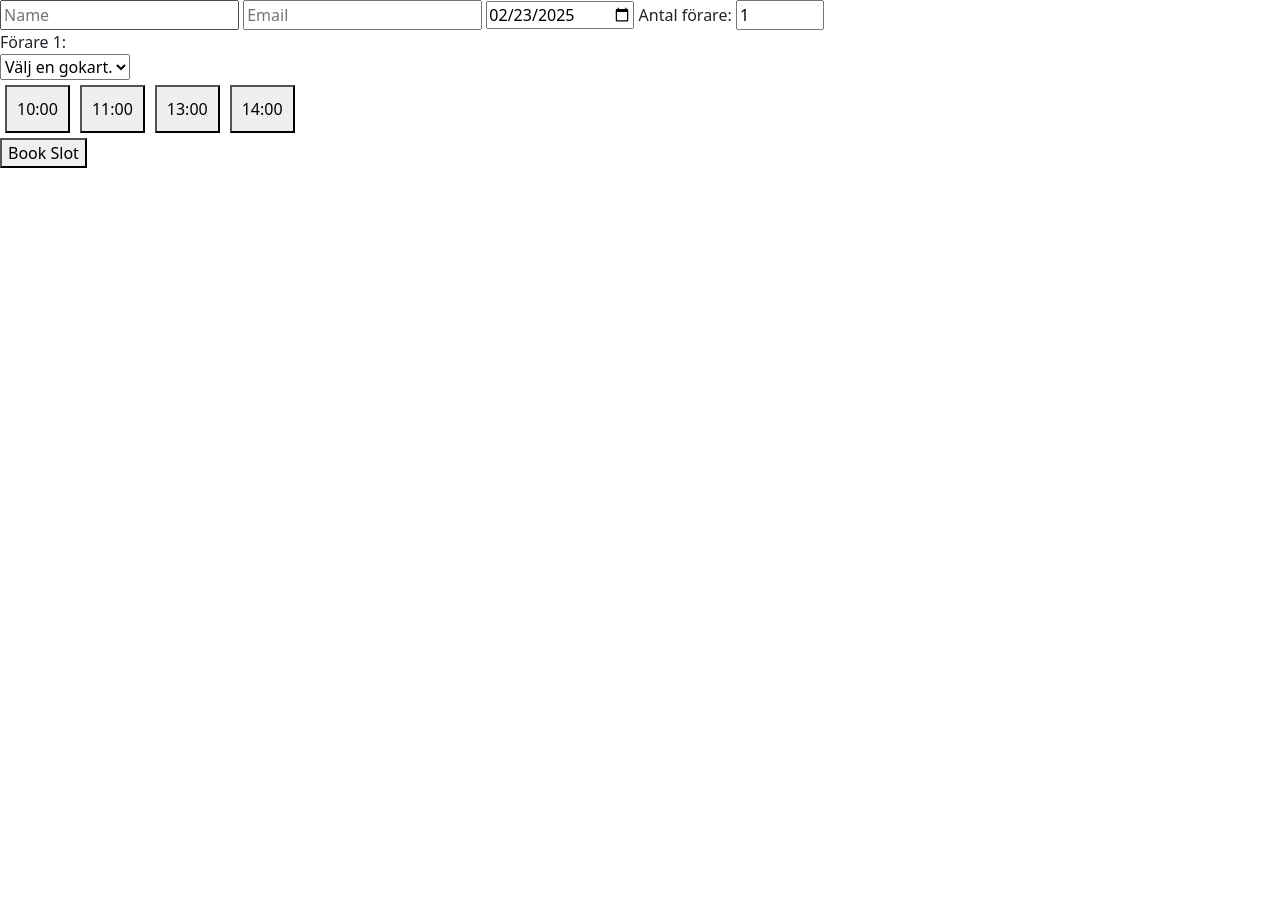
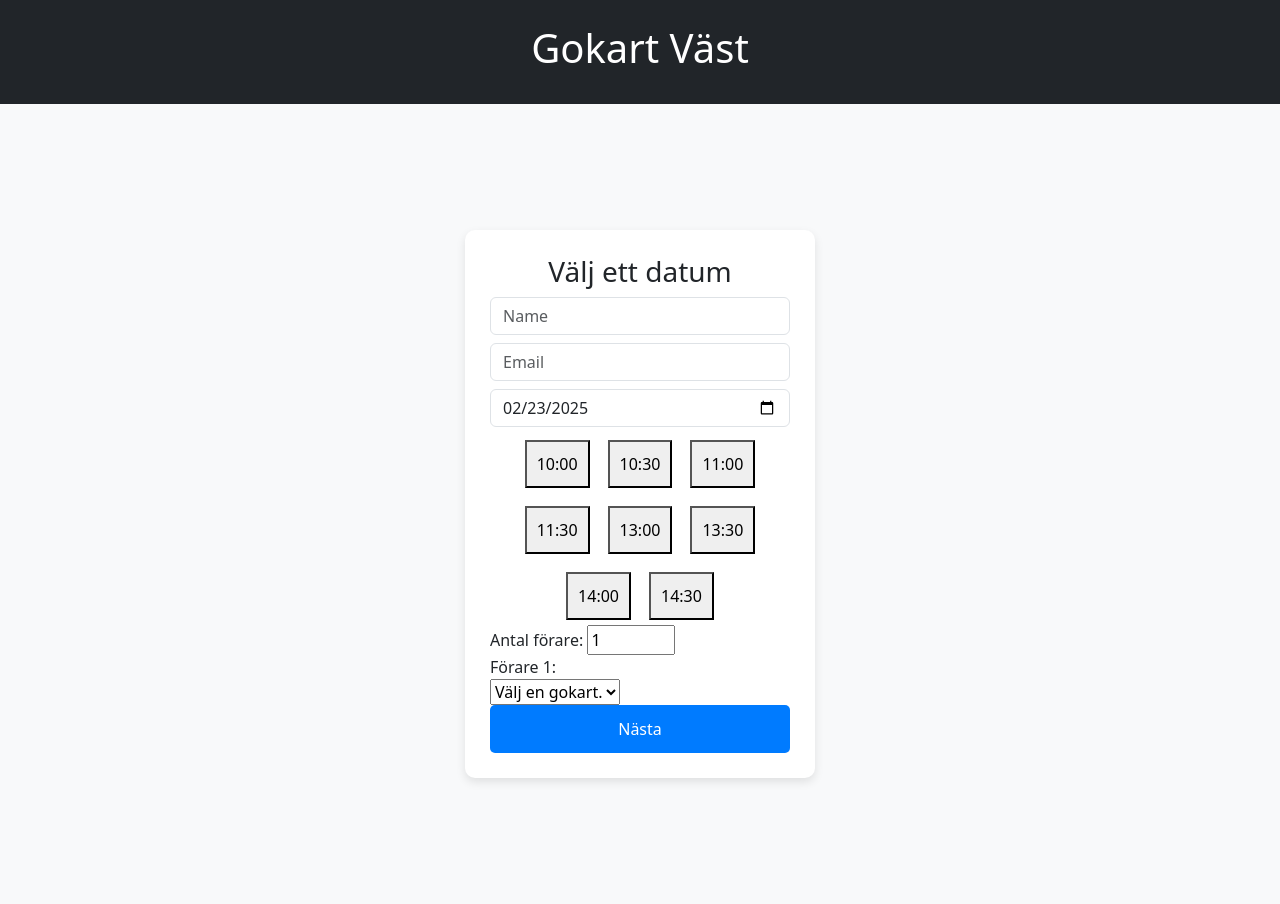
Before and after one commit to EliasDDev/gokart, a Django app: page / in a window 1280 px wide. Before the commit the page ends 168 px from the top, so only its background shows below. Run offline with Django 5.2, Linux system fonts and the light colour scheme; data that the repository does not hold is empty.

Commit message:
Added styling

```diff
--- a/gokart/app/static/css/style.css
+++ b/gokart/app/static/css/style.css
@@ -5,6 +5,51 @@
 }
 
 .selected {
-    background-color: lightblue;
+    background-color: #4CAF50;
     color: white;
 }
+
+/* Ensure full-page height and remove default margins */
+html, body {
+    height: 100%;
+    margin: 0;
+    background-color: #f8f9fa; /* Keeps the bg-light effect */
+}
+
+/* Center the form container */
+.form-container {
+    display: flex;
+    flex-direction: column;
+    align-items: center;
+    justify-content: center;
+    height: 100vh; /* Makes sure it takes full screen height */
+}
+
+/* Style the form */
+.form-card {
+    background: white;
+    padding: 25px;
+    border-radius: 10px;
+    box-shadow: 0px 4px 10px rgba(0, 0, 0, 0.1);
+    width: 100%;
+    max-width: 350px; /* Responsive width */
+}
+
+/* Style the submit button */
+.submit-btn {
+    width: 100%;
+    padding: 12px;
+    background-color: #007bff;
+    color: white;
+    border: none;
+    border-radius: 5px;
+    cursor: pointer;
+    font-size: 16px;
+    transition: background-color 0.3s, transform 0.2s;
+}
+
+/* Button hover effect */
+.submit-btn:hover {
+    background-color: #0056b3;
+    transform: scale(1.05);
+}
--- a/gokart/app/templates/index.html
+++ b/gokart/app/templates/index.html
@@ -16,28 +16,36 @@
 
     <link rel="stylesheet" href="../static/css/style.css">
 </head>
-<body>
+<body class="bg-light">
+    <div class="container-fluid p-4 bg-dark text-white text-center">
+        <h1>Gokart Väst</h1>
+    </div>
+
+    <div class="form-container">
+        <div class="form-card">
+
             <!-- Form for booking time. -->
           <form method="POST" action="{% url 'book_slot' %}">
             {% csrf_token %}
+            <h3 class="text-center">Välj ett datum</h3>
+            <input type="text" name="name" class="form-control mb-2" placeholder="Name">
+            <input type="email" name="email" class="form-control mb-2" placeholder="Email">
+            <input type="date" name="date" id="datePicker" class="form-control mb-2">
 
-        <input type="text" name="name" placeholder="Name" required>
-        <input type="email" name="email" placeholder="Email" required>
-        <input type="date" name="date" id="datePicker" required>
+            <div id="timeSlots" class="d-flex flex-wrap justify-content-center gap-2"></div>
 
-        <!-- Hidden input to store selected time slot. -->
             <input type="hidden" name="time" id="selectedTime">
 
             <!-- Select the number of people (drivers) -->
             <label for="numPeople">Antal förare:</label>
             <input type="number" id="numPeople" name="num_people" min="1" max="10" value="1" required>
 
-        <div id="gokartContainer"></div> <!-- This will hold the dynamically created Gokart selection inputs -->
+            <div id="gokartContainer"></div>
 
-        <div id="timeSlots"></div>
-
-        <button type="submit">Book Slot</button>
+            <button type="submit" class="submit-btn">Nästa</button>
           </form>
+        </div>
+    </div>
 
     <script src="../static/js/main.js"></script>
 </body>
--- a/gokart/app/views.py
+++ b/gokart/app/views.py
@@ -16,7 +16,10 @@ def get_available_slots(request):
     date = request.GET.get("date")
 
     # Define possible time slots
-    all_slots = [time(10, 00), time(11, 00), time(13, 00), time(14, 00)]
+    all_slots = [time(10, 00), time(10, 30),
+                 time(11, 00), time(11, 30),
+                 time(13, 00), time(13, 30),
+                 time(14, 00), time(14, 30)]
 
     # Get already booked slots for the selected date
     booked_slots = Booking.objects.filter(date=date).values_list("time", flat=True)
```
Lines whose indentation alone changed are shown as unchanged.
